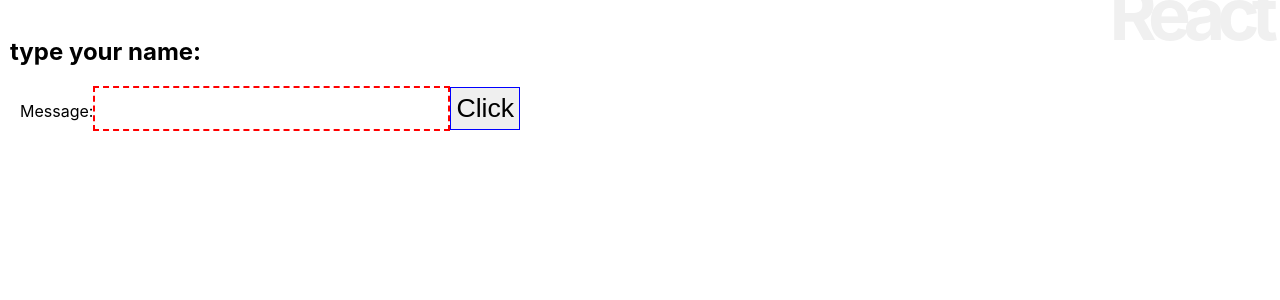
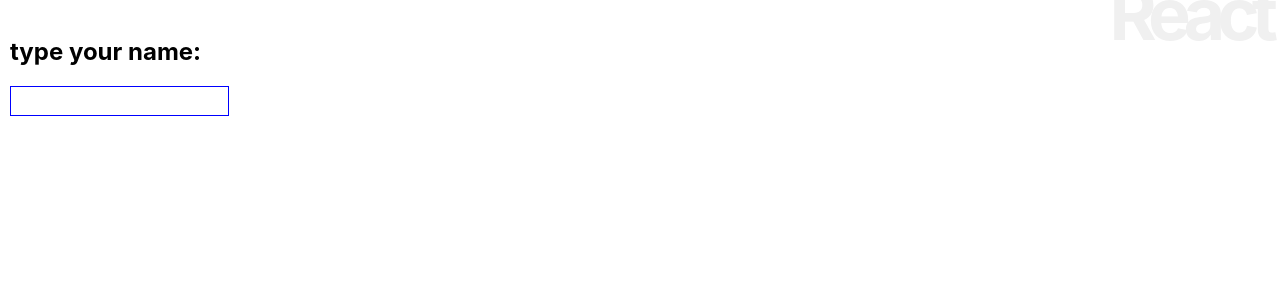
Before and after one commit to hondayuki0606/react-app, a React (Create React App) app: page / in a window 1280 px wide. Shown: the top 300 px of the page. Built offline with nearby package versions, Linux system fonts and the light colour scheme.

Commit message:
onClickイベントを持ったコンポーネント！P175－176

```diff
--- a/src/App.js
+++ b/src/App.js
@@ -13,50 +13,50 @@
     margin:"20px 0px",
     padding:"5px",
   }
-  inputStyle = {
-    fontSize:"20pt",
-    padding:"5px"
-  }
-
 
   constructor(props){
     super(props);
     this.state = {
       message:'type your name:'
     };
-    this.doChange = this.doChange.bind(this);
-    this.doSubmit = this.doSubmit.bind(this);
+    this.doCheck = this.doCheck.bind(this);
   }
 
-   doChange(event) {
-     this.input = event.target.value;
-   }
-
-   doSubmit(event){
-     this.setState({
-       message: 'Hello, ' + this.input + '!!'
-     });
-     // 下記をコメントアウトするとページが再ロードされてしまう
-     // このメソッドはイベントを消費するメソッドです。
-     // 消費というのは、これで発生したイベントをなくすという意味です。
-     // イベントをなくすと、もう実際にフォームが送信されることはなくなります。
-     event.preventDefault();
+   doCheck(event) {
+     alert(event.target.value +
+      "は長すぎます。(最大10文字)");
    }
 
    render(){
     return <div>
       <h1>React</h1>
       <h2>{this.state.message}</h2>
-      <form onSubmit={this.doSubmit}>
-       <label>
-        <span style={this.inputStyle}></span>Message:
-         <input type="text" style={this.inputStyle}
-         onChange={this.doChange}
-         required pattern="[A-Za-z _,.]+" />
-       </label>
-       <input type="submit" style={this.inputStyle} value="Click" />
-      </form>
+      <Message maxlength="10" onCheck={this.doCheck} />
     </div>;
   }
 }
+
+class Message extends Component {
+  inputStyle = {
+    fontSize:"12pt",
+    padding:"5px"
+  }
+  constructor(props){
+    super(props);
+    this.doChange = this.doChange.bind(this);
+  }
+
+  doChange(e) {
+    if (e.target.value.length > this.props.maxlength){
+      this.props.onCheck(e);
+      e.target.value =
+      e.target.value.substr(0,this.props.maxlength);
+    }
+  }
+  render(){
+    return <input type="text" style={this.inputStyle}
+    onChange ={this.doChange}/>
+  }
+}
+
 export default App;
```
